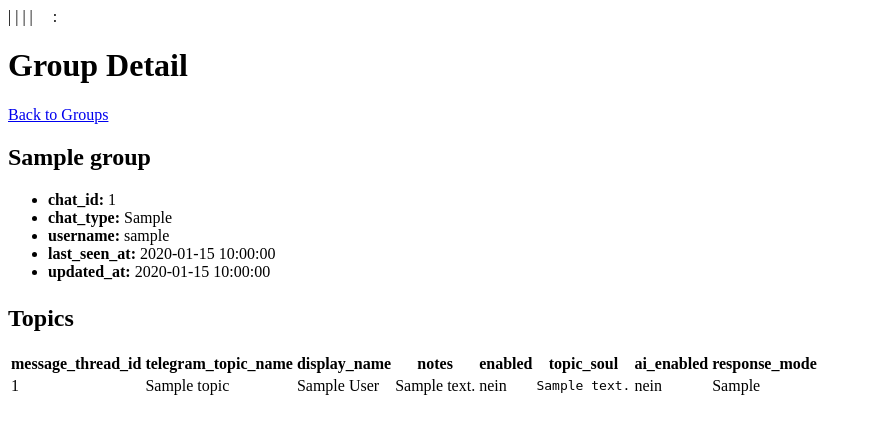
After one commit to Matze383/amo-telegram-bot, a Python web app: template src/amo_bot/webui/templates/group_detail.html in a window 1280 px wide. The commit adds this page. Shown: the top 434 px of the page, without its empty margins (0-872 px from the left). Run offline with Jinja, Linux system fonts and the light colour scheme; the template is opened without the code that fills it: most values are stand-ins (such as "Sample title", 1, 10 or a date in 2020).

Commit message:
Add readonly group detail page

```diff
--- /dev/null
+++ b/src/amo_bot/webui/templates/group_detail.html
@@ -0,0 +1,53 @@
+{% extends "base.html" %}
+{% block title %}Group Detail{% endblock %}
+{% block content %}
+  <h1>Group Detail</h1>
+  <p><a href="{{ url_for('ui.groups_page') }}">Back to Groups</a></p>
+
+  <section style="margin-bottom: 1.5rem;">
+    <h2>{{ group.title or "(ohne Titel)" }}</h2>
+    <ul>
+      <li><strong>chat_id:</strong> {{ group.chat_id }}</li>
+      <li><strong>chat_type:</strong> {{ group.chat_type }}</li>
+      <li><strong>username:</strong> {{ group.username or "-" }}</li>
+      <li><strong>last_seen_at:</strong> {{ group.last_seen_at or "-" }}</li>
+      <li><strong>updated_at:</strong> {{ group.updated_at or "-" }}</li>
+    </ul>
+  </section>
+
+  <section>
+    <h2>Topics</h2>
+    {% if group.topics %}
+      <table>
+        <thead>
+          <tr>
+            <th>message_thread_id</th>
+            <th>telegram_topic_name</th>
+            <th>display_name</th>
+            <th>notes</th>
+            <th>enabled</th>
+            <th>topic_soul</th>
+            <th>ai_enabled</th>
+            <th>response_mode</th>
+          </tr>
+        </thead>
+        <tbody>
+          {% for topic in group.topics %}
+            <tr>
+              <td>{{ topic.message_thread_id }}</td>
+              <td>{{ topic.telegram_topic_name or "-" }}</td>
+              <td>{{ topic.display_name or "-" }}</td>
+              <td>{{ topic.notes or "-" }}</td>
+              <td>{{ 'yes' if lang == 'en' and topic.enabled else 'no' if lang == 'en' else 'ja' if topic.enabled else 'nein' }}</td>
+              <td><pre style="white-space: pre-wrap; margin: 0;">{{ topic.topic_soul_text or "-" }}</pre></td>
+              <td>{{ 'yes' if lang == 'en' and topic.ai_enabled else 'no' if lang == 'en' else 'ja' if topic.ai_enabled else 'nein' }}</td>
+              <td>{{ topic.response_mode or "mention_or_reply" }}</td>
+            </tr>
+          {% endfor %}
+        </tbody>
+      </table>
+    {% else %}
+      <p>Keine Topics vorhanden.</p>
+    {% endif %}
+  </section>
+{% endblock %}
--- a/src/amo_bot/webui/templates/groups.html
+++ b/src/amo_bot/webui/templates/groups.html
@@ -25,6 +25,7 @@
           <li><strong>last_seen_at:</strong> {{ group.last_seen_at or "-" }}</li>
           <li><strong>updated_at:</strong> {{ group.updated_at or "-" }}</li>
         </ul>
+        <p><a href="{{ url_for('ui.group_detail_page', chat_id=group.chat_id) }}">Details</a></p>
 
         {% if group.chat_type in ["group", "supergroup"] %}
           <h3>{{ t('groups.roles') }}</h3>
```
Also changed, not shown: src/amo_bot/webui/flask_blueprints/ui.py (+54 -0 lines), tests/test_webui_flask_groups.py (+38 -0 lines).
